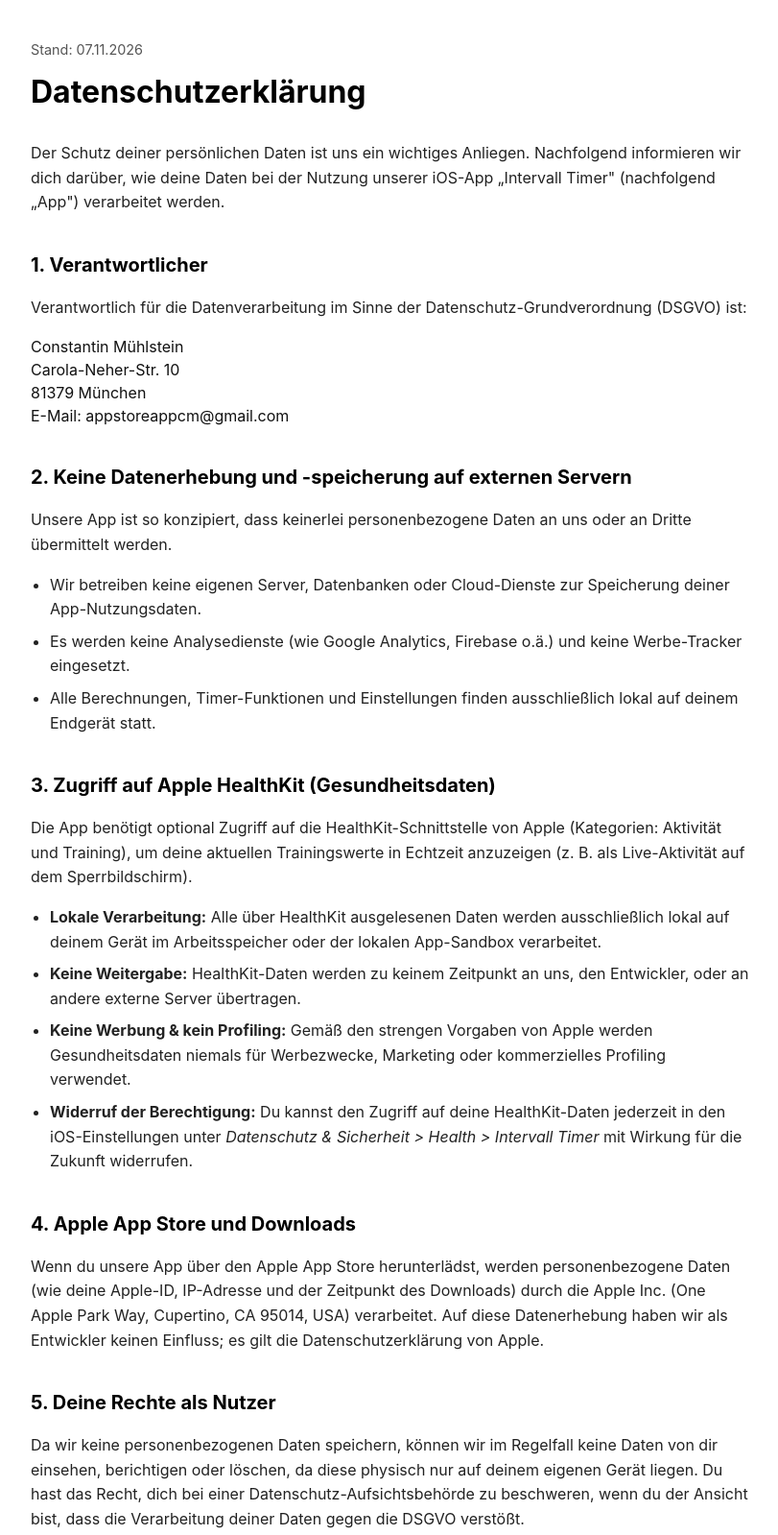
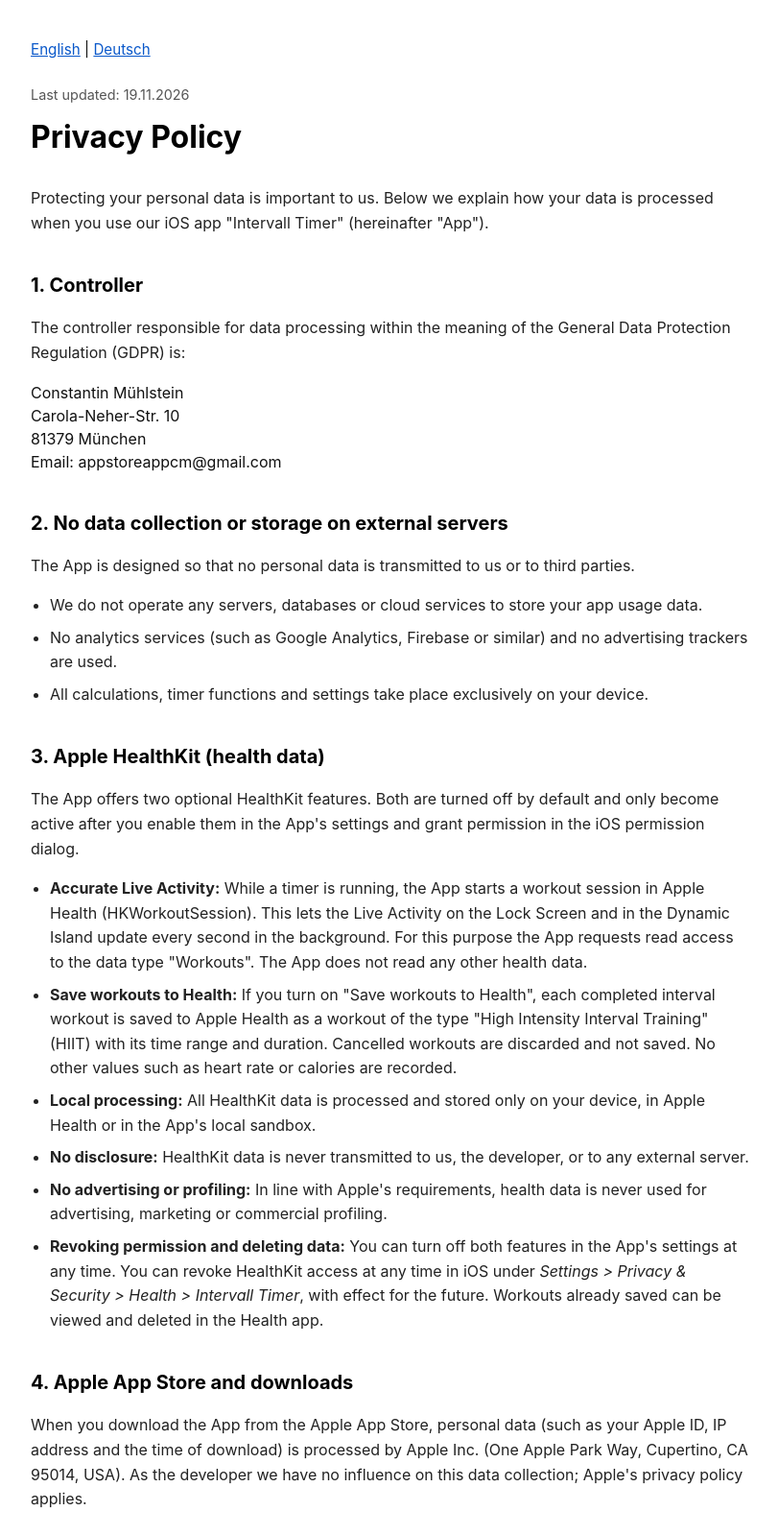
Before and after one commit to ColoXc/privacy-policy-intervall-timer, a plain HTML site: page index.html in a window 1280 px wide. Shown: the top 1599 px of the page at 96% size, without its empty margins (233-1044 px from the left). Drawn offline with Linux system fonts and the light colour scheme.

Commit message:
Datenschutzerklärung: Health-Speicherung ergänzen, Englisch oben, Deutsch unten (#1)
Claude-Session: https://claude.ai/code/session_01DJk84Yvixg1sZ2MyQXf8QQ

Co-authored-by: Claude <noreply@anthropic.com>

```diff
--- a/index.html
+++ b/index.html
@@ -1,9 +1,9 @@
 <!DOCTYPE html>
-<html lang="de">
+<html lang="en">
 <head>
     <meta charset="UTF-8">
     <meta name="viewport" content="width=device-width, initial-scale=1.0">
-    <title>Datenschutzerklärung - Intervall Timer</title>
+    <title>Privacy Policy / Datenschutzerklärung - Intervall Timer</title>
     <style>
         body {
             font-family: -apple-system, BlinkMacSystemFont, "Segoe UI", Roboto, Helvetica, Arial, sans-serif;
@@ -19,12 +19,64 @@
         p { margin-bottom: 1em; color: #222; }
         ul { margin-top: 0.5em; margin-bottom: 1em; padding-left: 20px; }
         li { margin-bottom: 0.5em; color: #222; }
+        .lang-nav { margin-bottom: 1.5em; font-size: 0.95em; }
+        .lang-nav a { color: #0a58ca; }
+        hr { border: none; border-top: 1px solid #ccc; margin: 3em 0; }
         .address-box { margin-bottom: 1.5em; line-height: 1.5; }
     </style>
 </head>
 <body>
 
-    <div class="date">Stand: 07.11.2026</div>
+    <nav class="lang-nav"><a href="#en">English</a> | <a href="#de">Deutsch</a></nav>
+
+    <section id="en" lang="en">
+    <div class="date">Last updated: 19.11.2026</div>
+    <h1>Privacy Policy</h1>
+
+    <p>Protecting your personal data is important to us. Below we explain how your data is processed when you use our iOS app "Intervall Timer" (hereinafter "App").</p>
+
+    <h2>1. Controller</h2>
+    <p>The controller responsible for data processing within the meaning of the General Data Protection Regulation (GDPR) is:</p>
+    <div class="address-box">
+        Constantin Mühlstein<br>
+        Carola-Neher-Str. 10<br>
+        81379 München<br>
+        Email: appstoreappcm@gmail.com
+    </div>
+
+    <h2>2. No data collection or storage on external servers</h2>
+    <p>The App is designed so that no personal data is transmitted to us or to third parties.</p>
+    <ul>
+        <li>We do not operate any servers, databases or cloud services to store your app usage data.</li>
+        <li>No analytics services (such as Google Analytics, Firebase or similar) and no advertising trackers are used.</li>
+        <li>All calculations, timer functions and settings take place exclusively on your device.</li>
+    </ul>
+
+    <h2>3. Apple HealthKit (health data)</h2>
+    <p>The App offers two optional HealthKit features. Both are turned off by default and only become active after you enable them in the App's settings and grant permission in the iOS permission dialog.</p>
+    <ul>
+        <li><strong>Accurate Live Activity:</strong> While a timer is running, the App starts a workout session in Apple Health (HKWorkoutSession). This lets the Live Activity on the Lock Screen and in the Dynamic Island update every second in the background. For this purpose the App requests read access to the data type "Workouts". The App does not read any other health data.</li>
+        <li><strong>Save workouts to Health:</strong> If you turn on "Save workouts to Health", each completed interval workout is saved to Apple Health as a workout of the type "High Intensity Interval Training" (HIIT) with its time range and duration. Cancelled workouts are discarded and not saved. No other values such as heart rate or calories are recorded.</li>
+        <li><strong>Local processing:</strong> All HealthKit data is processed and stored only on your device, in Apple Health or in the App's local sandbox.</li>
+        <li><strong>No disclosure:</strong> HealthKit data is never transmitted to us, the developer, or to any external server.</li>
+        <li><strong>No advertising or profiling:</strong> In line with Apple's requirements, health data is never used for advertising, marketing or commercial profiling.</li>
+        <li><strong>Revoking permission and deleting data:</strong> You can turn off both features in the App's settings at any time. You can revoke HealthKit access at any time in iOS under <em>Settings &gt; Privacy &amp; Security &gt; Health &gt; Intervall Timer</em>, with effect for the future. Workouts already saved can be viewed and deleted in the Health app.</li>
+    </ul>
+
+    <h2>4. Apple App Store and downloads</h2>
+    <p>When you download the App from the Apple App Store, personal data (such as your Apple ID, IP address and the time of download) is processed by Apple Inc. (One Apple Park Way, Cupertino, CA 95014, USA). As the developer we have no influence on this data collection; Apple's privacy policy applies.</p>
+
+    <h2>5. Your rights</h2>
+    <p>Since we do not store any personal data, we generally cannot access, correct or delete your data, as it is physically stored only on your own device. You have the right to lodge a complaint with a data protection supervisory authority if you believe that the processing of your data violates the GDPR.</p>
+
+    <h2>6. Changes to this privacy policy</h2>
+    <p>We reserve the right to update this privacy policy if legal requirements or features of the App change. The current version is always available via the link provided in the App Store.</p>
+    </section>
+
+    <hr>
+
+    <section id="de" lang="de">
+    <div class="date">Stand: 19.11.2026</div>
     <h1>Datenschutzerklärung</h1>
 
     <p>Der Schutz deiner persönlichen Daten ist uns ein wichtiges Anliegen. Nachfolgend informieren wir dich darüber, wie deine Daten bei der Nutzung unserer iOS-App „Intervall Timer" (nachfolgend „App") verarbeitet werden.</p>
@@ -46,13 +98,15 @@
         <li>Alle Berechnungen, Timer-Funktionen und Einstellungen finden ausschließlich lokal auf deinem Endgerät statt.</li>
     </ul>
 
-    <h2>3. Zugriff auf Apple HealthKit (Gesundheitsdaten)</h2>
-    <p>Die App benötigt optional Zugriff auf die HealthKit-Schnittstelle von Apple (Kategorien: Aktivität und Training), um deine aktuellen Trainingswerte in Echtzeit anzuzeigen (z. B. als Live-Aktivität auf dem Sperrbildschirm).</p>
+    <h2>3. Apple HealthKit (Gesundheitsdaten)</h2>
+    <p>Die App bietet zwei optionale HealthKit-Funktionen. Beide sind standardmäßig ausgeschaltet und werden erst aktiv, wenn du sie in den Einstellungen der App einschaltest und die Berechtigung im iOS-Dialog erteilst.</p>
     <ul>
-        <li><strong>Lokale Verarbeitung:</strong> Alle über HealthKit ausgelesenen Daten werden ausschließlich lokal auf deinem Gerät im Arbeitsspeicher oder der lokalen App-Sandbox verarbeitet.</li>
+        <li><strong>Sekundengenaue Live-Aktivität:</strong> Während ein Timer läuft, startet die App eine Trainingssitzung in Apple Health (HKWorkoutSession). Dadurch kann die Live-Aktivität auf dem Sperrbildschirm und in der Dynamic Island auch im Hintergrund jede Sekunde aktualisiert werden. Dafür fragt die App Lesezugriff auf den Datentyp „Trainings" an. Andere Gesundheitsdaten liest die App nicht.</li>
+        <li><strong>Workouts in Health speichern:</strong> Wenn du „Workouts in Health speichern" einschaltest, wird jedes abgeschlossene Intervalltraining als Training vom Typ „Hochintensives Intervalltraining" (HIIT) mit Zeitraum und Dauer in Apple Health gespeichert. Abgebrochene Trainings werden verworfen und nicht gespeichert. Weitere Werte wie Herzfrequenz oder Kalorien werden nicht erfasst.</li>
+        <li><strong>Lokale Verarbeitung:</strong> Alle HealthKit-Daten werden ausschließlich lokal auf deinem Gerät verarbeitet und gespeichert, in Apple Health oder in der lokalen App-Sandbox.</li>
         <li><strong>Keine Weitergabe:</strong> HealthKit-Daten werden zu keinem Zeitpunkt an uns, den Entwickler, oder an andere externe Server übertragen.</li>
-        <li><strong>Keine Werbung &amp; kein Profiling:</strong> Gemäß den strengen Vorgaben von Apple werden Gesundheitsdaten niemals für Werbezwecke, Marketing oder kommerzielles Profiling verwendet.</li>
-        <li><strong>Widerruf der Berechtigung:</strong> Du kannst den Zugriff auf deine HealthKit-Daten jederzeit in den iOS-Einstellungen unter <em>Datenschutz &amp; Sicherheit &gt; Health &gt; Intervall Timer</em> mit Wirkung für die Zukunft widerrufen.</li>
+        <li><strong>Keine Werbung &amp; kein Profiling:</strong> Gemäß den Vorgaben von Apple werden Gesundheitsdaten niemals für Werbezwecke, Marketing oder kommerzielles Profiling verwendet.</li>
+        <li><strong>Widerruf und Löschung:</strong> Du kannst beide Funktionen jederzeit in den Einstellungen der App ausschalten. Den Zugriff auf HealthKit kannst du jederzeit in den iOS-Einstellungen unter <em>Datenschutz &amp; Sicherheit &gt; Health &gt; Intervall Timer</em> mit Wirkung für die Zukunft widerrufen. Bereits gespeicherte Trainings kannst du in der Health-App einsehen und löschen.</li>
     </ul>
 
     <h2>4. Apple App Store und Downloads</h2>
@@ -63,6 +117,7 @@
 
     <h2>6. Änderungen dieser Datenschutzerklärung</h2>
     <p>Wir behalten uns vor, diese Datenschutzerklärung anzupassen, falls sich rechtliche Vorgaben oder Funktionen der App ändern sollten. Die jeweils aktuelle Version ist stets über den von uns im App Store hinterlegten Link abrufbar.</p>
+    </section>
 
 </body>
 </html>
```
